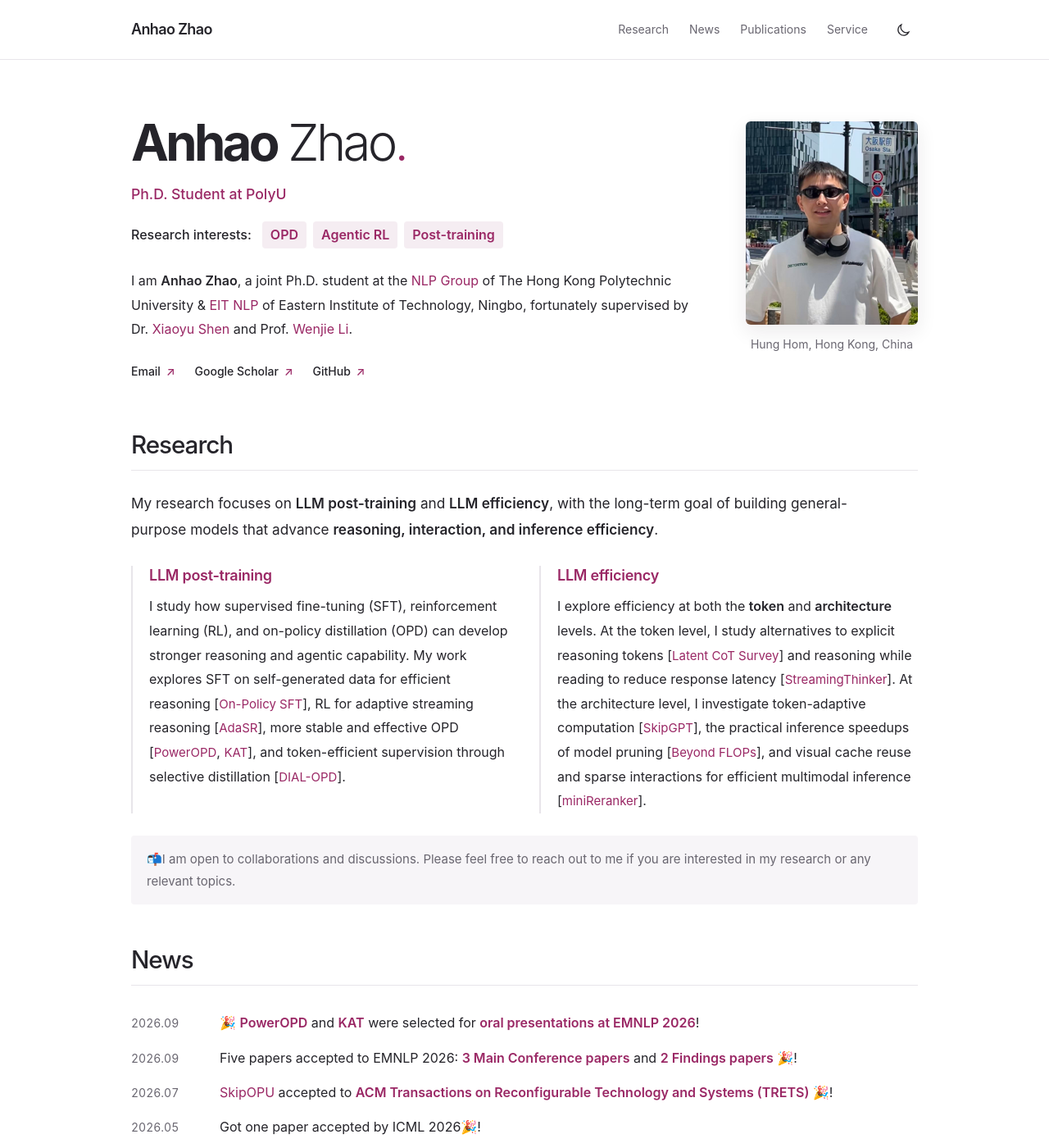
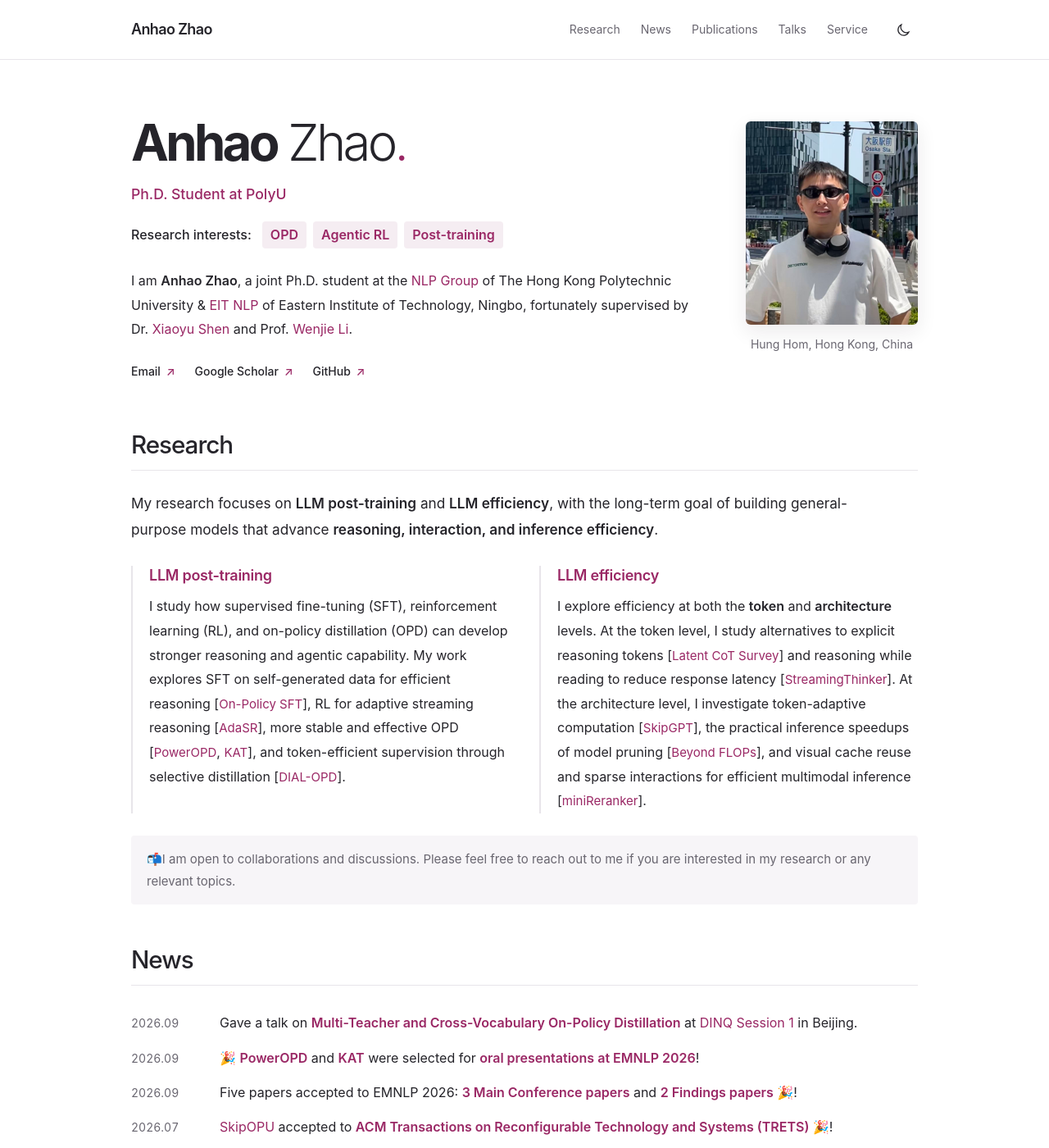
Before and after one commit to AnhaoZhao-LLMer/AnhaoZhao-LLMer.github.io, a Jekyll site: the page built from _pages/about.md, in a window 1280 px wide and 1400 px high. Shown: the whole window at 82% size. Built offline with Jekyll 4.4.1, drawn with Linux system fonts in a browser that asks for light colours; some of the changed text lies outside the part shown.

Commit message:
Add DINQ talk announcement and Talks section

```diff
--- a/_layouts/profile.html
+++ b/_layouts/profile.html
@@ -22,6 +22,7 @@ layout: compress
         <a href="#research">Research</a>
         <a href="#news">News</a>
         <a href="#publications">Publications</a>
+        <a href="#talks">Talks</a>
         <a href="#service">Service</a>
         <button class="theme-button" type="button" aria-label="Switch to dark theme" aria-pressed="false" hidden>
           <svg class="moon-icon" viewBox="0 0 24 24" width="19" height="19" fill="none" stroke="currentColor" stroke-width="1.6" aria-hidden="true"><path d="M20.2 15.3A8.6 8.6 0 0 1 8.7 3.8a8.7 8.7 0 1 0 11.5 11.5Z"/></svg>
--- a/_pages/about.md
+++ b/_pages/about.md
@@ -46,6 +46,14 @@ I explore efficiency at both the **token** and **architecture** levels. At the t
 <section id="news" class="profile-section" aria-labelledby="news-title">
 <h2 id="news-title">News</h2>
 <div class="news-list">
+<div class="news-row">
+<time datetime="2026-09">2026.09</time>
+<div markdown="1">
+
+Gave a talk on **Multi-Teacher and Cross-Vocabulary On-Policy Distillation** at [DINQ Session 1](https://hub.baai.ac.cn/view/57988) in Beijing.
+
+</div>
+</div>
 <div class="news-row">
 <time datetime="2026-09">2026.09</time>
 <div markdown="1">
@@ -511,6 +519,25 @@ Longwei Ding, **<ins>Anhao Zhao</ins>**, Fanghua Ye, Ziyang Chen, Xiaoyu Shen†
 
 </section>
 
+<section id="talks" class="profile-section talks-section" aria-labelledby="talks-title" markdown="1">
+
+<h2 id="talks-title">Talks</h2>
+
+<article class="talk" markdown="1">
+
+### Multi-Teacher and Cross-Vocabulary On-Policy Distillation
+
+<p class="talk-details">DINQ Session 1 · Beijing, China · <time datetime="2026-09-20">September 20, 2026</time></p>
+
+<div class="publication-links" markdown="1">
+
+[Event](https://hub.baai.ac.cn/view/57988)
+
+</div>
+</article>
+
+</section>
+
 <section id="service" class="profile-section service-section" aria-labelledby="service-title" markdown="1">
 
 <h2 id="service-title">Service</h2>
--- a/assets/css/profile.css
+++ b/assets/css/profile.css
@@ -38,7 +38,7 @@ h1, h2, h3 { line-height: 1.3; }
 .profile-header { position: sticky; top: 0; z-index: 10; border-bottom: 1px solid var(--line); background: var(--header); backdrop-filter: blur(12px); }
 .header-inner { max-width: 1040px; min-height: 72px; margin: auto; padding: 12px 40px; display: flex; align-items: center; justify-content: space-between; gap: 24px; }
 .site-name { font-size: 1.125rem; font-weight: 600; letter-spacing: -.035em; color: var(--ink); white-space: nowrap; }
-.profile-nav { display: flex; align-items: center; gap: 25px; font-size: .875rem; }
+.profile-nav { display: flex; flex-wrap: wrap; align-items: center; gap: 25px; font-size: .875rem; }
 .profile-nav a { color: var(--muted); }
 .profile-nav a:hover { color: var(--accent); text-decoration: none; }
 .theme-button { display: inline-flex; align-items: center; justify-content: center; min-width: 36px; min-height: 36px; padding: 7px; border: 0; border-radius: 50%; background: transparent; color: var(--ink); cursor: pointer; }
@@ -97,6 +97,9 @@ h1, h2, h3 { line-height: 1.3; }
 .publication-links p { display: flex; flex-wrap: wrap; gap: 8px; margin: 0; }
 .publication-links a { display: inline-block; border: 1px solid var(--line); border-radius: 4px; padding: 2px 11px; color: var(--ink); font-size: .875rem; line-height: 1.7; }
 .publication-links a:hover { color: var(--accent); border-color: var(--accent); text-decoration: none; }
+.talk { padding-bottom: 24px; border-bottom: 1px solid var(--line); }
+.talk h3 { margin: 0 0 8px; font-size: 1.125rem; font-weight: 600; line-height: 1.5; letter-spacing: -.015em; }
+.talk-details { color: var(--muted); font-size: .875rem; margin-bottom: 12px; }
 .service-section p { margin-bottom: 21px; color: var(--muted); }
 .service-section strong { display: inline-block; color: var(--ink); font-weight: 550; margin-bottom: 4px; }
 .visitor-map { margin: 0 auto 42px; }
```
